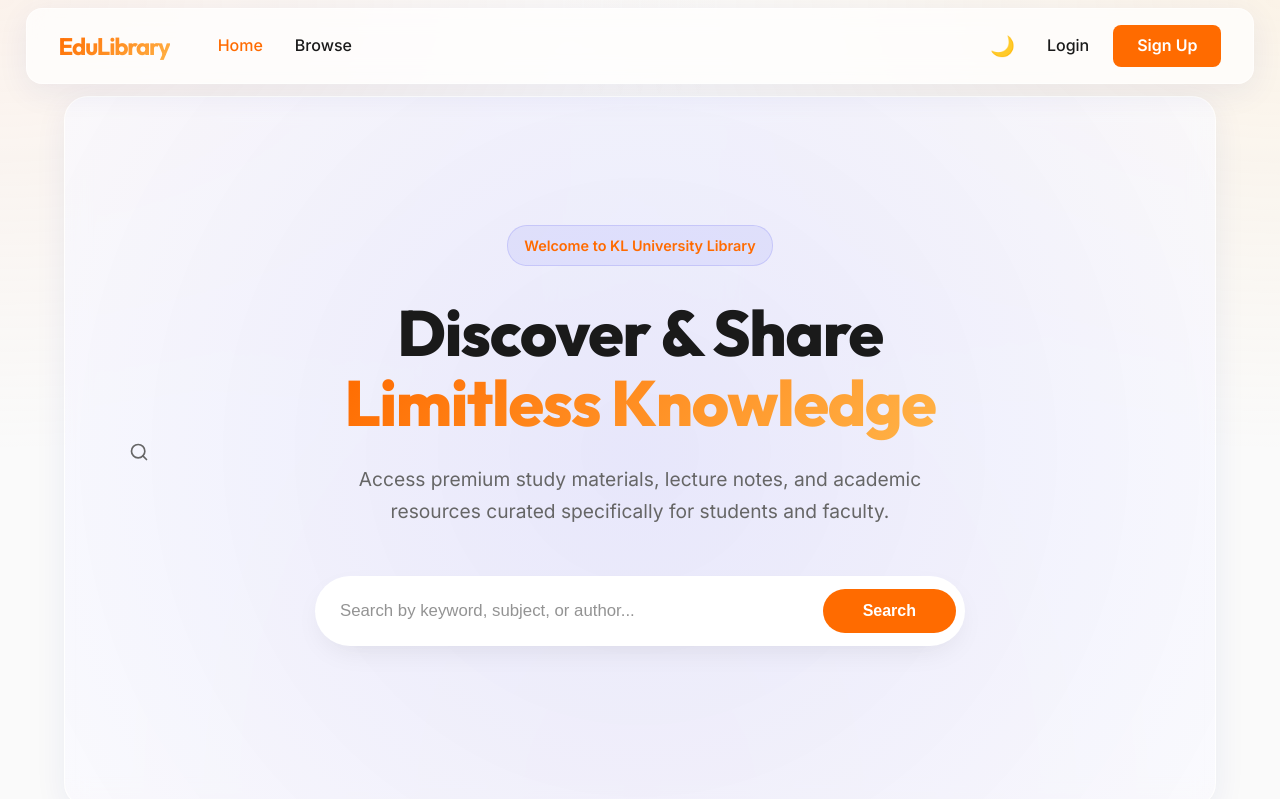
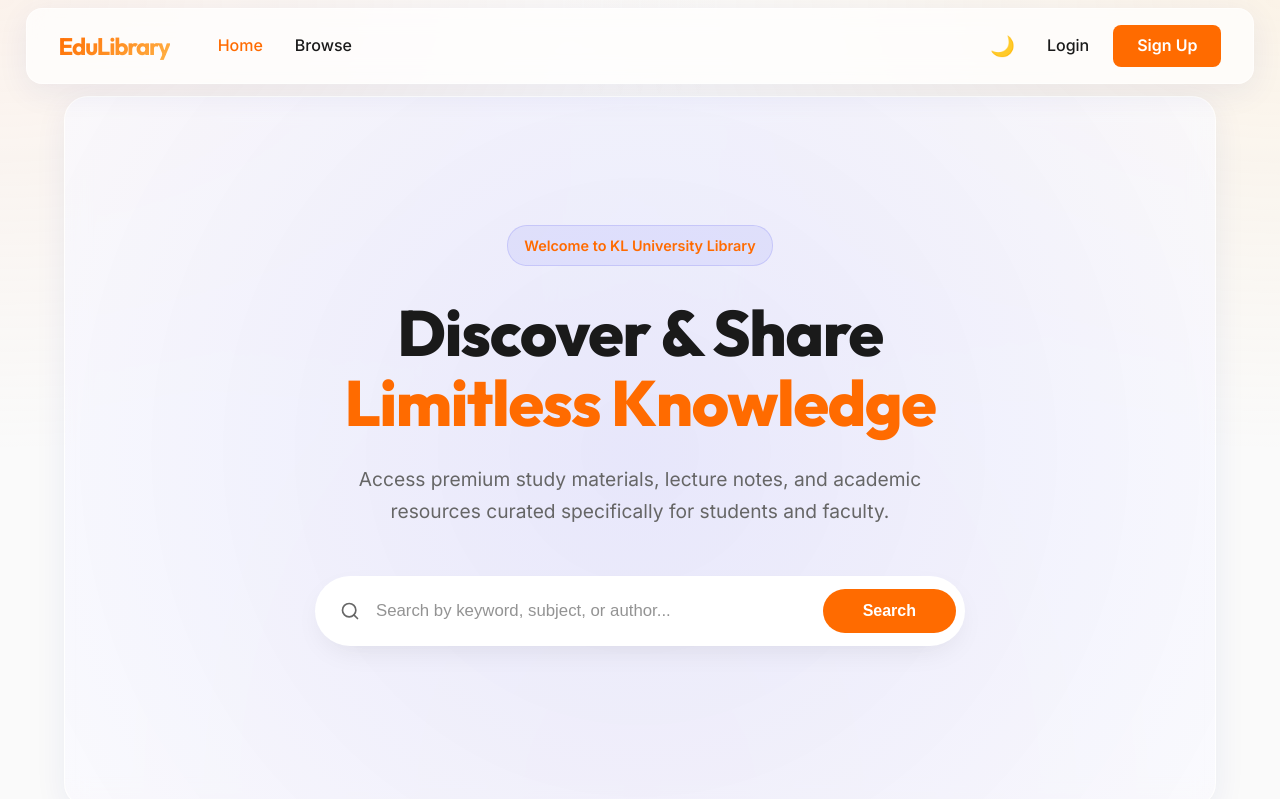
Before and after one commit to kl2400032459/Education-library, a React (Vite) app in the folder resource-library-ui/: page /home in a window 1280 px wide. Shown: the top 799 px of the page. Built offline with nearby package versions, Linux system fonts and the light colour scheme.

Commit message:
style: fix search icon position and improve Home page UI

```diff
--- a/resource-library-ui/src/pages/user/Home.css
+++ b/resource-library-ui/src/pages/user/Home.css
@@ -58,10 +58,7 @@
 }
 
 .text-highlight {
-    background: linear-gradient(135deg, var(--primary), var(--secondary));
-    -webkit-background-clip: text;
-    background-clip: text;
-    -webkit-text-fill-color: transparent;
+    color: var(--primary);
 }
 
 .hero-subtitle {
@@ -93,11 +90,12 @@
     border-color: var(--primary);
 }
 
-.search-icon {
+.hero-search-icon {
     width: 20px;
     height: 20px;
     color: var(--text-muted);
     margin-left: 1rem;
+    flex-shrink: 0;
 }
 
 .hero-search {
@@ -374,7 +372,7 @@
         margin-top: 0.5rem;
     }
 
-    .search-icon {
+    .hero-search-icon {
         display: none;
     }
 }
--- a/resource-library-ui/src/pages/user/Home.jsx
+++ b/resource-library-ui/src/pages/user/Home.jsx
@@ -64,7 +64,7 @@ const Home = () => {
                         animate={{ opacity: 1, y: 0 }}
                         transition={{ duration: 0.5, delay: 0.4 }}
                     >
-                        <svg className="search-icon" viewBox="0 0 24 24" fill="none" stroke="currentColor" strokeWidth="2" strokeLinecap="round" strokeLinejoin="round"><circle cx="11" cy="11" r="8"></circle><line x1="21" y1="21" x2="16.65" y2="16.65"></line></svg>
+                        <svg className="hero-search-icon" viewBox="0 0 24 24" fill="none" stroke="currentColor" strokeWidth="2" strokeLinecap="round" strokeLinejoin="round"><circle cx="11" cy="11" r="8"></circle><line x1="21" y1="21" x2="16.65" y2="16.65"></line></svg>
                         <input
                             type="text"
                             placeholder="Search by keyword, subject, or author..."
```
